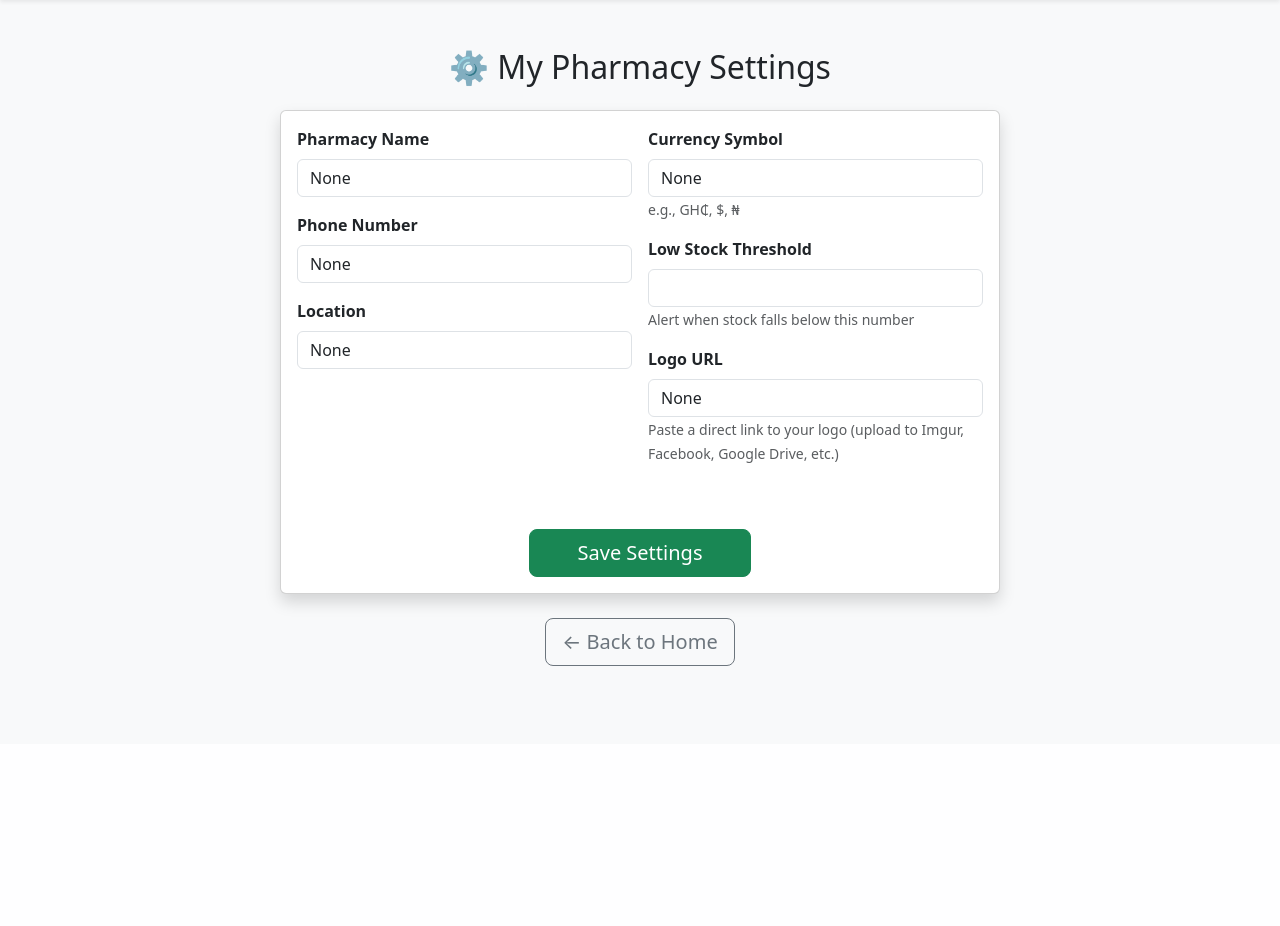
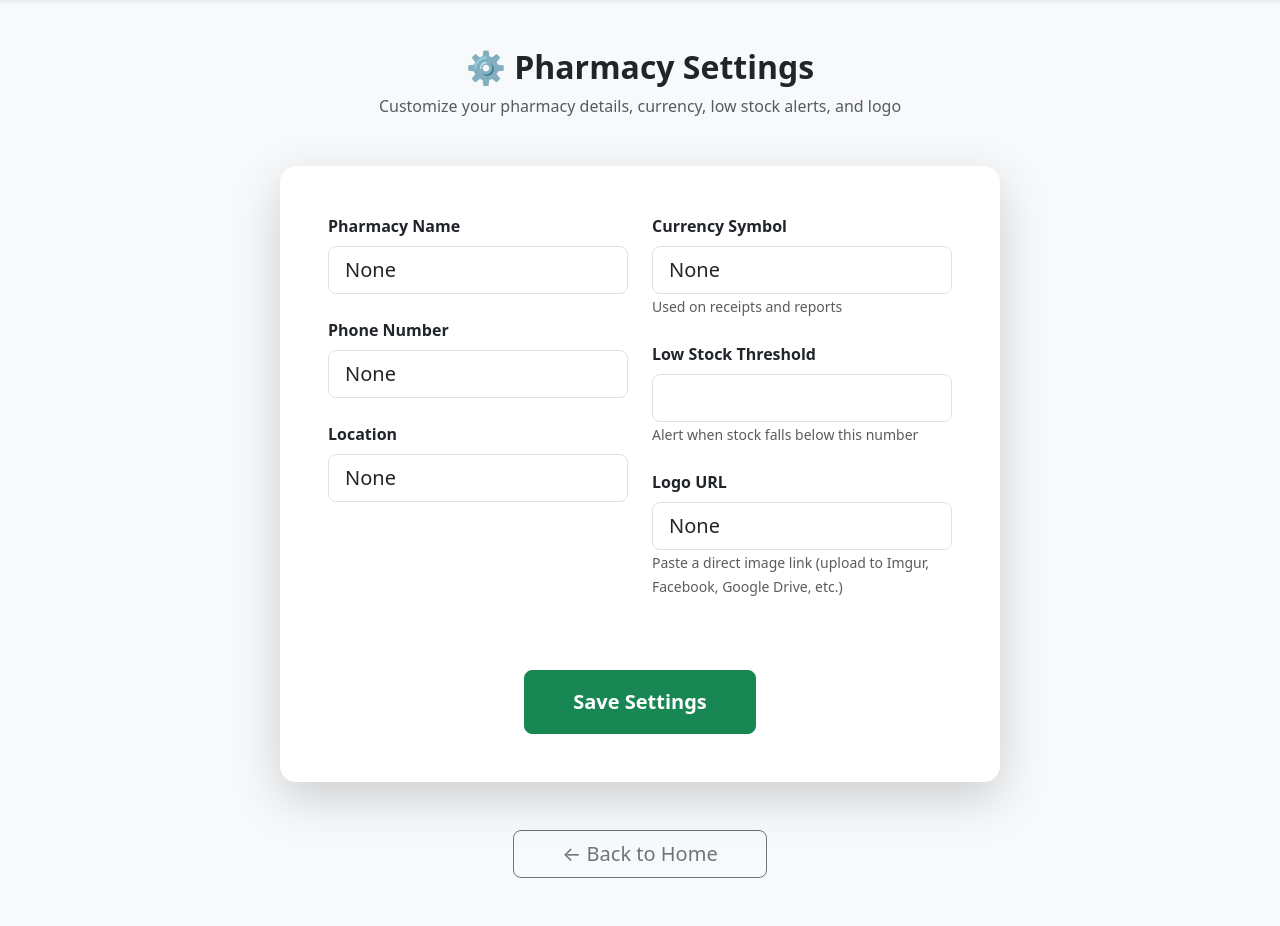
Before and after one commit to ikeman950/TonyMed-Solutions, a Flask app: template templates/settings.html in a window 1280 px wide. Shown: the part 56-982 px from the top of the page. Before the commit the page ends 722 px from the top, so only its background shows below. Run offline with Flask 3, Linux system fonts and the light colour scheme; the template is opened without the code that fills it, so the values that code supplies are empty; some libraries are stand-ins or nearby versions.

Commit message:
Refactor pharmacy settings form layout and styles

```diff
--- a/templates/settings.html
+++ b/templates/settings.html
@@ -3,55 +3,60 @@
 {% block content %}
 <div class="container mt-5">
     <div class="row justify-content-center">
-        <div class="col-lg-8">
-            <h2 class="mb-4 text-center">⚙️ My Pharmacy Settings</h2>
+        <div class="col-lg-8 col-md-10">
+            <div class="text-center mb-5">
+                <h2 class="fw-bold">⚙️ Pharmacy Settings</h2>
+                <p class="text-muted">Customize your pharmacy details, currency, low stock alerts, and logo</p>
+            </div>
 
-            <div class="card shadow">
-                <div class="card-body">
+            <div class="card shadow-lg border-0 rounded-4">
+                <div class="card-body p-5">
                     <form method="POST">
-                        <div class="row g-3">
+                        <div class="row g-4">
+                            <!-- Left Column -->
                             <div class="col-md-6">
-                                <div class="mb-3">
+                                <div class="mb-4">
                                     <label class="form-label fw-bold">Pharmacy Name</label>
-                                    <input type="text" name="pharmacy_name" class="form-control"
-                                           value="{{ setting.pharmacy_name }}" required>
+                                    <input type="text" name="pharmacy_name" class="form-control form-control-lg"
+                                           value="{{ setting.pharmacy_name }}" required placeholder="e.g., Grace Koffie Pharmacy Ltd">
                                 </div>
 
-                                <div class="mb-3">
+                                <div class="mb-4">
                                     <label class="form-label fw-bold">Phone Number</label>
-                                    <input type="text" name="pharmacy_phone" class="form-control"
+                                    <input type="tel" name="pharmacy_phone" class="form-control form-control-lg"
                                            value="{{ setting.pharmacy_phone }}" placeholder="e.g., 0541601410">
                                 </div>
 
-                                <div class="mb-3">
+                                <div class="mb-4">
                                     <label class="form-label fw-bold">Location</label>
-                                    <input type="text" name="pharmacy_location" class="form-control"
+                                    <input type="text" name="pharmacy_location" class="form-control form-control-lg"
                                            value="{{ setting.pharmacy_location }}" placeholder="e.g., Accra, Ghana">
                                 </div>
                             </div>
 
+                            <!-- Right Column -->
                             <div class="col-md-6">
-                                <div class="mb-3">
+                                <div class="mb-4">
                                     <label class="form-label fw-bold">Currency Symbol</label>
-                                    <input type="text" name="currency_symbol" class="form-control"
-                                           value="{{ setting.currency_symbol }}" required>
-                                    <small class="text-muted">e.g., GH₵, $, ₦</small>
+                                    <input type="text" name="currency_symbol" class="form-control form-control-lg"
+                                           value="{{ setting.currency_symbol }}" required placeholder="e.g., GH₵, $, ₦">
+                                    <small class="text-muted form-text">Used on receipts and reports</small>
                                 </div>
 
-                                <div class="mb-3">
+                                <div class="mb-4">
                                     <label class="form-label fw-bold">Low Stock Threshold</label>
-                                    <input type="number" name="low_stock_threshold" class="form-control"
+                                    <input type="number" name="low_stock_threshold" class="form-control form-control-lg"
                                            value="{{ setting.low_stock_threshold }}" min="1" required>
-                                    <small class="text-muted">Alert when stock falls below this number</small>
+                                    <small class="text-muted form-text">Alert when stock falls below this number</small>
                                 </div>
 
-                                <div class="mb-3">
+                                <div class="mb-4">
                                     <label class="form-label fw-bold">Logo URL</label>
-                                    <input type="url" name="logo_url" class="form-control"
+                                    <input type="url" name="logo_url" class="form-control form-control-lg"
                                            value="{{ setting.logo_url }}"
-                                           placeholder="https://example.com/your-logo.png">
-                                    <small class="text-muted">
-                                        Paste a direct link to your logo (upload to Imgur, Facebook, Google Drive, etc.)
+                                           placeholder="https://i.imgur.com/your-logo.png">
+                                    <small class="text-muted form-text">
+                                        Paste a direct image link (upload to Imgur, Facebook, Google Drive, etc.)
                                     </small>
                                 </div>
                             </div>
@@ -59,16 +64,16 @@
 
                         <!-- Current Logo Preview -->
                         {% if current_logo_url %}
-                            <div class="text-center mt-4">
-                                <p class="fw-bold">Current Logo Preview:</p>
-                                <img src="{{ current_logo_url }}" alt="Current logo"
-                                     style="max-height: 200px; border-radius: 12px; box-shadow: 0 4px 12px rgba(0,0,0,0.15);">
+                            <div class="text-center mt-5">
+                                <p class="fw-bold mb-3">Current Logo Preview</p>
+                                <img src="{{ current_logo_url }}" alt="Current pharmacy logo"
+                                     class="img-fluid rounded-3 shadow" style="max-height: 250px;">
                             </div>
                         {% endif %}
 
                         <!-- Save Button -->
                         <div class="text-center mt-5">
-                            <button type="submit" class="btn btn-success btn-lg px-5">
+                            <button type="submit" class="btn btn-success btn-lg px-5 py-3 fw-bold">
                                 Save Settings
                             </button>
                         </div>
@@ -76,8 +81,9 @@
                 </div>
             </div>
 
-            <div class="text-center mt-4">
-                <a href="{{ url_for('home') }}" class="btn btn-outline-secondary btn-lg">
+            <!-- Back Button -->
+            <div class="text-center mt-5">
+                <a href="{{ url_for('home') }}" class="btn btn-outline-secondary btn-lg px-5">
                     ← Back to Home
                 </a>
             </div>
```
